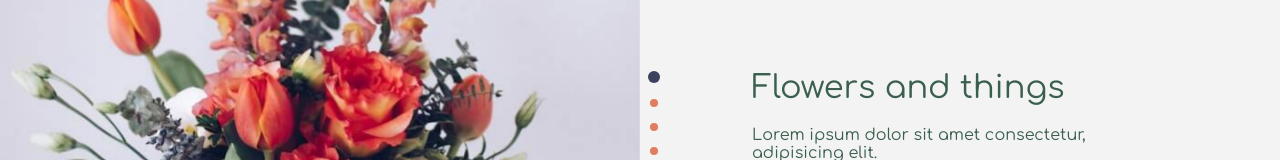
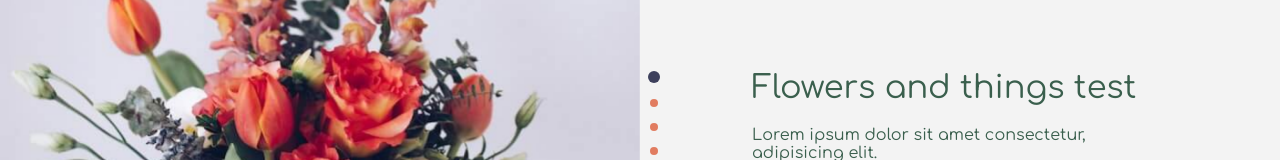
Before and after one commit to noworriesimhere/irene-vue-firebase, a Vue app: page / in a window 1280 px wide. Shown: the part 287-447 px from the top of the page. Built offline with nearby package versions, Linux system fonts and the light colour scheme.

Commit message:
test out more

```diff
--- a/src/store/index.js
+++ b/src/store/index.js
@@ -6,7 +6,7 @@ export default createStore({
   state: {
     homeCards: [
       {
-        title: "Flowers and things",
+        title: "Flowers and things test",
         blogPost: "Lorem ipsum dolor sit amet consectetur, adipisicing elit.",
         photo: "flowers1",
         main: true,
--- a/src/views/About.vue
+++ b/src/views/About.vue
@@ -25,7 +25,6 @@ export default {
           title: "Hey I'm Irene!",
           blogPost: "Lorem ipsum dolor sit amet consectetur, adipisicing elit.",
           photo: "flowers1",
-          main: true,
         },
         {
           title: "More about me",
--- a/src/views/MyWork.vue
+++ b/src/views/MyWork.vue
@@ -25,7 +25,6 @@ export default {
           title: "My past projects",
           blogPost: "Lorem ipsum dolor sit amet consectetur, adipisicing elit.",
           photo: "flowers1",
-          main: true,
         },
         {
           title: "More about me",
```
